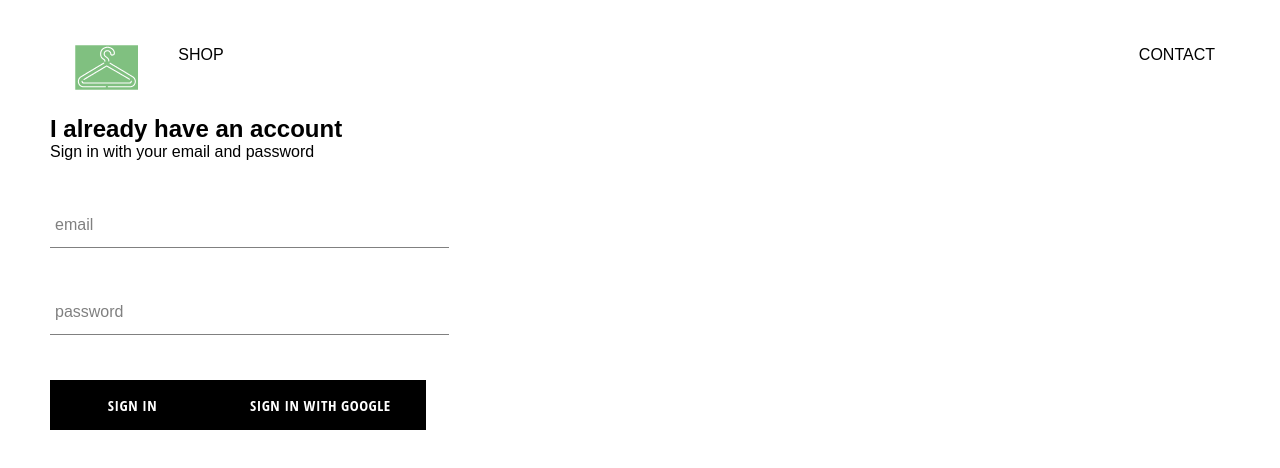
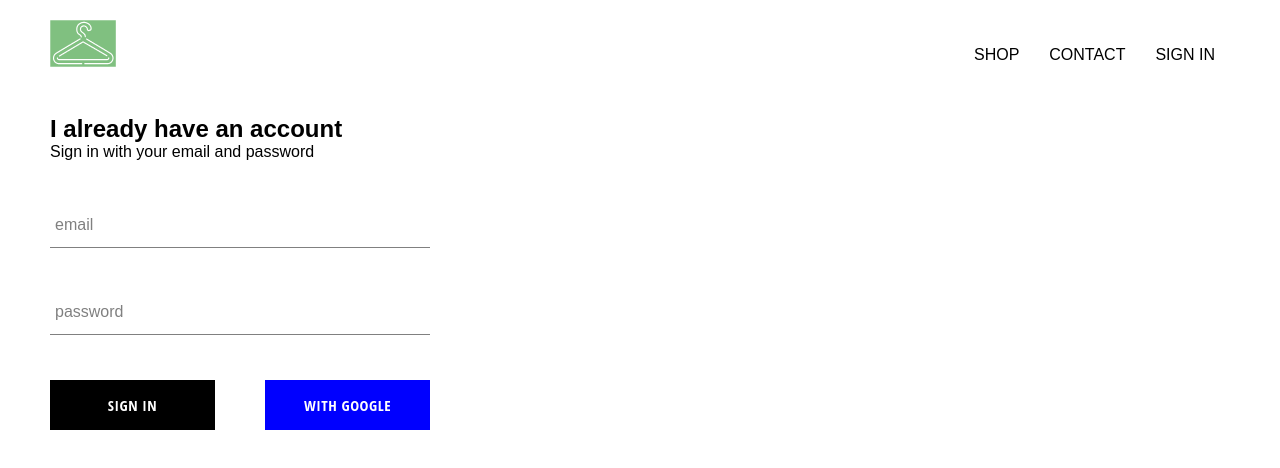
Before and after one commit to ColinJR95/enterprise-shop, a React (Create React App) app: page /signin in a window 1280 px wide. Shown: the top 468 px of the page. Built offline with nearby package versions, Linux system fonts and the light colour scheme; no server answers; a web font is replaced by a local one.

Commit message:
added sign in

```diff
--- a/src/App.css
+++ b/src/App.css
@@ -1,5 +1,6 @@
 * {
   margin: 0;
+  box-sizing: border-box;
 }
 
 body {
--- a/src/components/global-button/GlobalButton.jsx
+++ b/src/components/global-button/GlobalButton.jsx
@@ -1,9 +1,12 @@
 import React from 'react';
 import './GlobalButton.scss';
 
-const GlobalButton = ({children, ...otherprops}) => (
+const GlobalButton = ({children, isGoogleSignIn, ...otherprops}) => (
 
-			<button className='global_button' {...otherprops} >
+			<button
+			className={`${isGoogleSignIn ? 'google-sign-in' : ''} global_button`}
+			{...otherprops}
+			>
 				{children}
 			</button>
 	);
--- a/src/components/global-button/GlobalButton.scss
+++ b/src/components/global-button/GlobalButton.scss
@@ -19,4 +19,14 @@
     color: black;
     border: 1px solid black;
   }
+
+  &.google-sign-in {
+    background-color: blue;
+    color: white;
+
+    &:hover {
+      background-color: dark-blue;
+      border: none;
+    }
+  }
 }
--- a/src/components/header/Header.jsx
+++ b/src/components/header/Header.jsx
@@ -2,8 +2,9 @@
 import {Link} from 'react-router-dom'
 import {ReactComponent as Logo} from '../../assets/hanger.svg'
 import './Header.scss'
+import {auth} from '../../firebase/firebase.utils'
 
-const Header = () => {
+const Header = ({currentUser}) => {
 	return (
 		<div className='header' >
 			<Link to ='/' className='logo-container'>
@@ -13,15 +14,15 @@
 				<Link className='option'>
 					SHOP
 				</Link>
-			<div className='options'>
 				<Link className='option'>
 					CONTACT
 				</Link>
-			</div>
-
-			</div>
-			<div>
-
+				{
+					currentUser ?
+					<div className='option' onClick={()=> auth.signOut()}>SIGN OUT</div>
+					:
+					<Link className='option' to='/signin'>SIGN IN </Link>
+				}
 			</div>
 		</div>
 	)
--- a/src/components/header/Header.scss
+++ b/src/components/header/Header.scss
@@ -8,7 +8,7 @@
   .logo-container {
     height: 100%;
     width: 70px;
-    padding: 25px;
+
   }
 
   .options {
@@ -21,6 +21,7 @@
 
     .option {
       padding: 10px 15px;
+      cursor: pointer;
 
     }
   }
--- a/src/components/signIn/SignIn.jsx
+++ b/src/components/signIn/SignIn.jsx
@@ -52,8 +52,15 @@
 				label="password"
 				required
 				/>
+
+				<div className='buttons'>
+
 				<GlobalButton type='submit'> Sign in </GlobalButton>
-				<GlobalButton type='submit' onClick={signInWithGoogle}> Sign in with GOOGLE </GlobalButton>
+
+				<GlobalButton type='submit' onClick={signInWithGoogle} isGoogleSignIn >with google</GlobalButton>
+
+				</div>
+
 			</form>
 			</div>
 			)
--- a/src/components/signIn/SignIn.scss
+++ b/src/components/signIn/SignIn.scss
@@ -1,9 +1,16 @@
 .sign_in {
-	width: 30vw;
+	width: 380px;
 	display: flex;
 	flex-direction: column;
 
 	.title {
 		margin: 10px 0;
 	}
+
+
 }
+
+.buttons {
+		display: flex;
+		justify-content: space-between;
+	}
```
Also changed, not shown: 1 other file (tests, documents, lock files or other folders).
